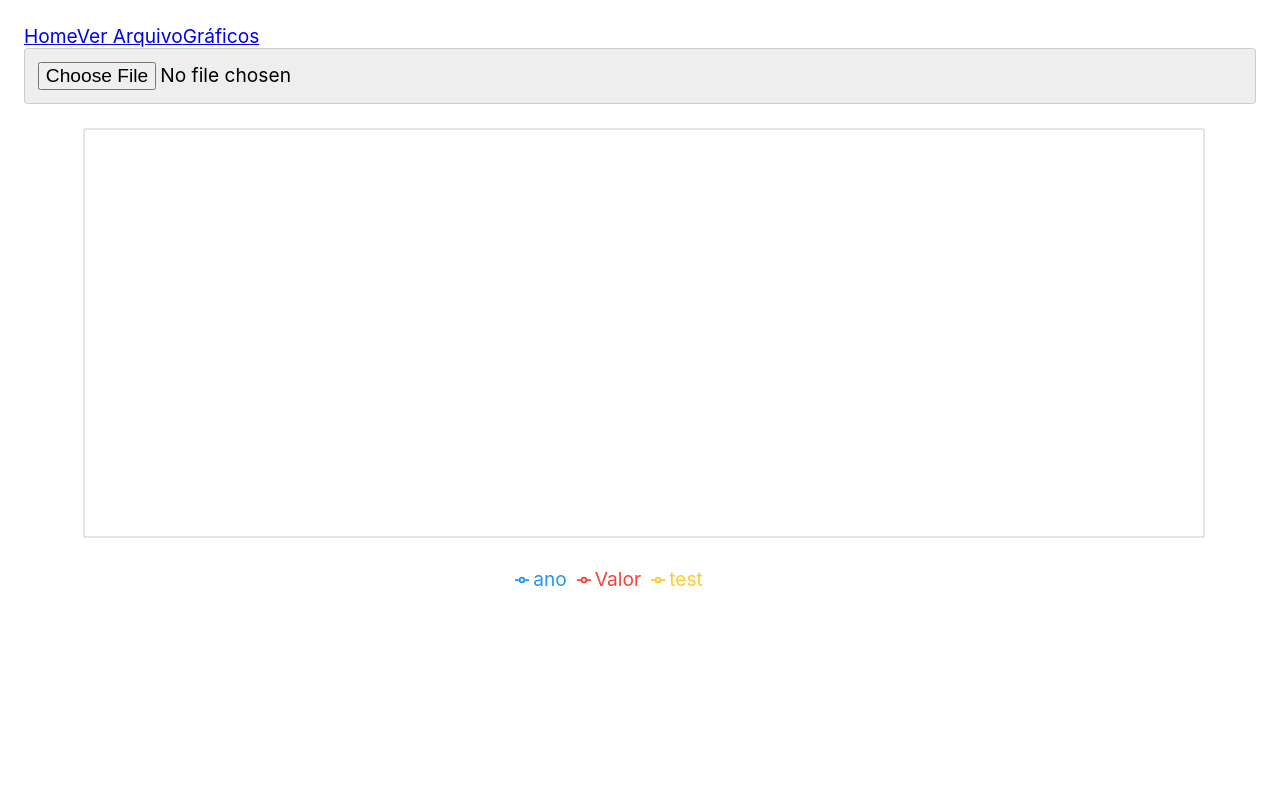
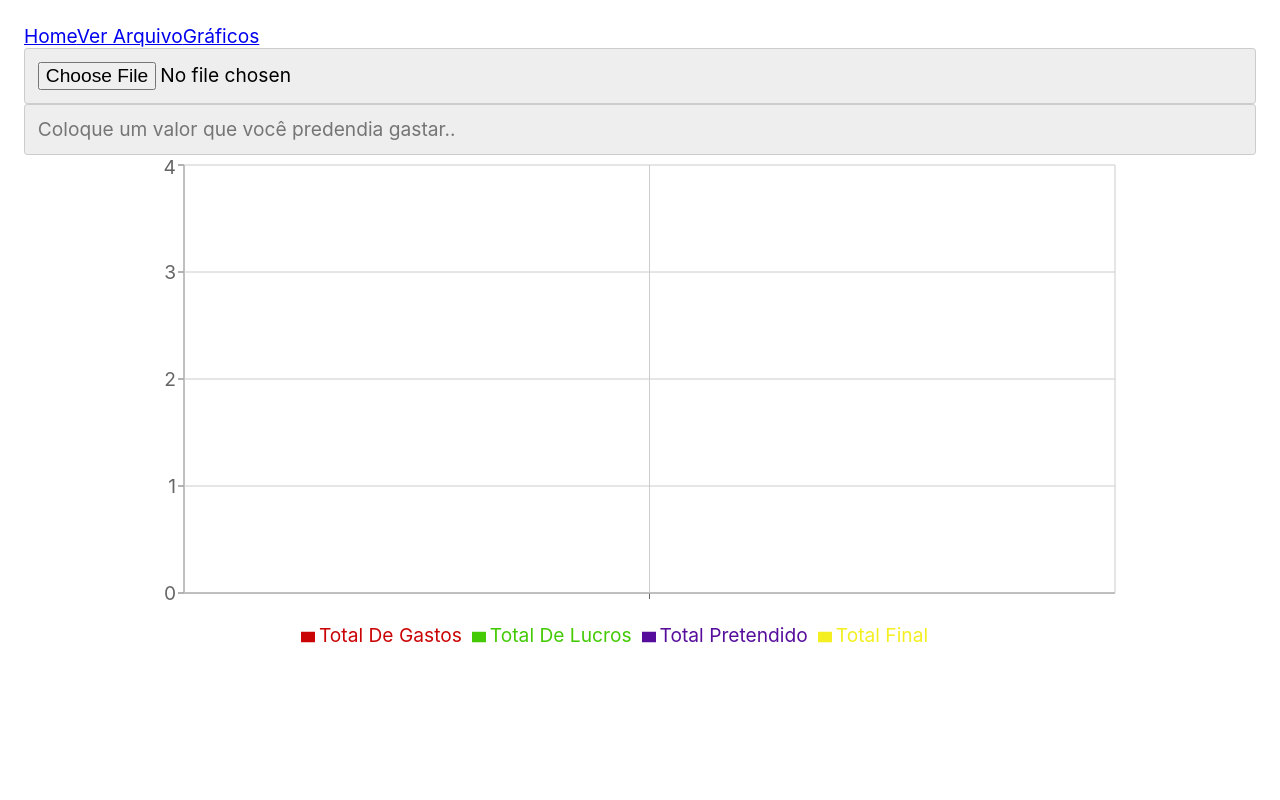
Before and after one commit to Edugiyuu/Testing, a React (Vite) app in the folder app/: page /grafico in a window 1280 px wide. Shown: the top 800 px of the page. Built offline with nearby package versions, Linux system fonts and the light colour scheme; the HTML template or start-up script is replaced by a standard one.

Commit message:
Update grafico.jsx

```diff
--- a/app/src/grafico.jsx
+++ b/app/src/grafico.jsx
@@ -1,7 +1,7 @@
 
 import React, { useState, useEffect } from 'react';
 import Papa from "papaparse";
-import { CartesianGrid,Legend, Line,LineChart,Tooltip,XAxis, YAxis, BarChart,Bar, ResponsiveContainer, ReferenceLine} from "recharts";
+import { CartesianGrid,Legend, Line,LineChart,Tooltip,XAxis, YAxis, BarChart,Bar,Rectangle ,ResponsiveContainer, ReferenceLine,AreaChart,Area} from "recharts";
 
 
  const Grafico = () => {
@@ -60,30 +60,46 @@ import { CartesianGrid,Legend, Line,LineChart,Tooltip,XAxis, YAxis, BarChart,Bar
         {  primeiroNumero: 95, segundoNumero: 44},
       ];
 
-      const [gasto, setGasto] = useState(0);
+
       const [valorMenor, setValorMenor] = useState([]);
-      const [arrayDeObjetosGastos, setArrayDeObjetos] = useState([]);
-
+      const [arrayDeObjetosGastos, setArrayDeObjetosGastos] = useState([]);
+      const [totalDeGastos, setTotalDeGastos] = useState(0);
+      const [totalDeLucros, setTotalDeLucros] = useState(0);
+      const [totalFinal, setTotalFinal] = useState(0);
       useEffect(() => {
         const numeroMenor = [];
-        const totalDeGastos = [];
+        let totalMenor = 0;
+        const numeroMaior = [];
+        let totalMaior = 0;
 
         for (let i = 0; i < parsedData.length; i++) {
           if (parsedData[i].Valor < 0) {
+            totalMenor += +parsedData[i].Valor;
             numeroMenor.push(parsedData[i].Valor);
+          }else{
+            totalMaior += +parsedData[i].Valor;
+            numeroMaior.push(parsedData[i].Valor);
           }
         }
+        setTotalDeGastos(totalMenor);
+       setTotalDeLucros(totalMaior)
+       setTotalFinal(totalDeGastos + totalDeLucros)
 
-        setGasto(numeroMenor);
-
-        const arrayObjetos = numeroMenor.map(gasto => ({ gasto: parseFloat(gasto) }));
-        setArrayDeObjetos(arrayObjetos);
+        const arrayDeObjetosNegativos = numeroMenor.map(gasto => ({ gasto: parseFloat(gasto) }));
+        setArrayDeObjetosGastos(arrayDeObjetosNegativos);
 
       }, [parsedData]);
 
-      console.log(arrayDeObjetosGastos);
+      console.log(totalFinal);
+      console.log(totalDeGastos);
 
+      const [valorColocado, setValorColocado] = useState(0);
 
+      const valorEstimado = (event) => {
+        const valorDigitado = event.target.value;
+        setValorColocado(valorDigitado)
+        console.log(valorColocado);
+      }
   return (
     <div>
       <input
@@ -92,7 +108,13 @@ import { CartesianGrid,Legend, Line,LineChart,Tooltip,XAxis, YAxis, BarChart,Bar
         onChange={handleFileChange}
         accept=".csv"
       />
-    <LineChart width={1200} height={500} data={parsedData} margin={{ top: 25, right: 20, bottom: 5, left: 0 }}>
+      <input
+        type='number'
+        name="valorEstimado"
+        onChange={valorEstimado}
+        placeholder='Coloque um valor que você predendia gastar..'
+      />
+    {/* <LineChart width={1100} height={500} data={parsedData} margin={{top:30,right: 9, bottom: 5, left: 100 }}>
     <Line type="monotone" dataKey="ano" stroke="#2196F3" strokeWidth={3} />
     <Line width={500} type="monotone"dataKey='Valor'stroke="#F44236"strokeWidth={3} />
     <Line type="monotone" dataKey="test" stroke="#FFCA29" strokeWidth={3} />
@@ -101,50 +123,39 @@ import { CartesianGrid,Legend, Line,LineChart,Tooltip,XAxis, YAxis, BarChart,Bar
     <YAxis />
     <Tooltip />
     <Legend />
-  </LineChart>
+  </LineChart> */}
   {/*--------------------------------------------- */}
-  <BarChart width={1200} height={500} data={arrayDeObjetosGastos} margin={{ top: 5, right: 5, bottom: 5, left: 0 }}>
+
+ {/*  <BarChart width={1100} height={500} data={arrayDeObjetosGastos} margin={{right: 9, bottom: 5, left: 100 }}>
     <XAxis dataKey="name"/>
     <YAxis />
-    <Tooltip wrapperStyle={{ width: 100, backgroundColor: '#ccc' }} />
+    <Tooltip  />
     <Legend />
 
     <Bar dataKey="gasto" fill="#eb4022" barSize={30} />
-  </BarChart>
+  </BarChart> */}
 
 
-  <BarChart width={600} height={300} data={arrayDeObjetosGastos}>
-    <XAxis dataKey='gasto' tick="{renderCustomAxisTick}" />
-    <XAxis dataKey="name"/>
-    <Tooltip />
-    <Legend />
-    <Bar dataKey="uv" barSize={30} fill="#8884d8"
-      label='{renderCustomBarLabel}'/>
-  </BarChart>
+  <BarChart width={1100} height={500} margin={{right: 9, bottom: 0, left: 100 ,top: 10}} data={[{
+    name: "Total de Gastos", total: Math.floor(totalDeGastos),
+    name: "Total de Lucro",total2: Math.floor(totalDeLucros),
+    name: "Total Es",total3: valorColocado,
+    name: "Total Final",total4: Math.floor(totalFinal),
+    }]}>
+      <Legend />
+        <XAxis dataKey='name2' />
+        <YAxis />
+        <Tooltip />
+        <CartesianGrid stroke="#ccc" />
+        <Bar name='Total De Gastos'dataKey="total" barSize={30} fill="#ca0404" />
+        <Bar name='Total De Lucros'dataKey="total2" barSize={30} fill="#43ca04" />
+        <Bar name='Total Pretendido'dataKey="total3" barSize={30} fill="#570d9c" />
+        <Bar name='Total Final'dataKey="total4" barSize={30} fill="#f3ef20" />
+      </BarChart>
 
-  <ResponsiveContainer width="100%" height="100%">
-        <BarChart
-          width={500}
-          height={300}
-          data={arrayDeObjetosGastos}
-          margin={{
-            top: 5,
-            right: 30,
-            left: 20,
-            bottom: 5,
-          }}
-        >
-          <CartesianGrid strokeDasharray="3 3" />
-          <XAxis dataKey="gasto" />
-          <YAxis />
-          <Tooltip />
-          <Legend />
-          <ReferenceLine y={0} stroke="#000" />
-          <Bar dataKey="pv" fill="#8884d8" />
-          <Bar dataKey="uv" fill="#82ca9d" />
-        </BarChart>
-      </ResponsiveContainer>
-  </div>
+
+
+    </div>
   );
 };
 
```
